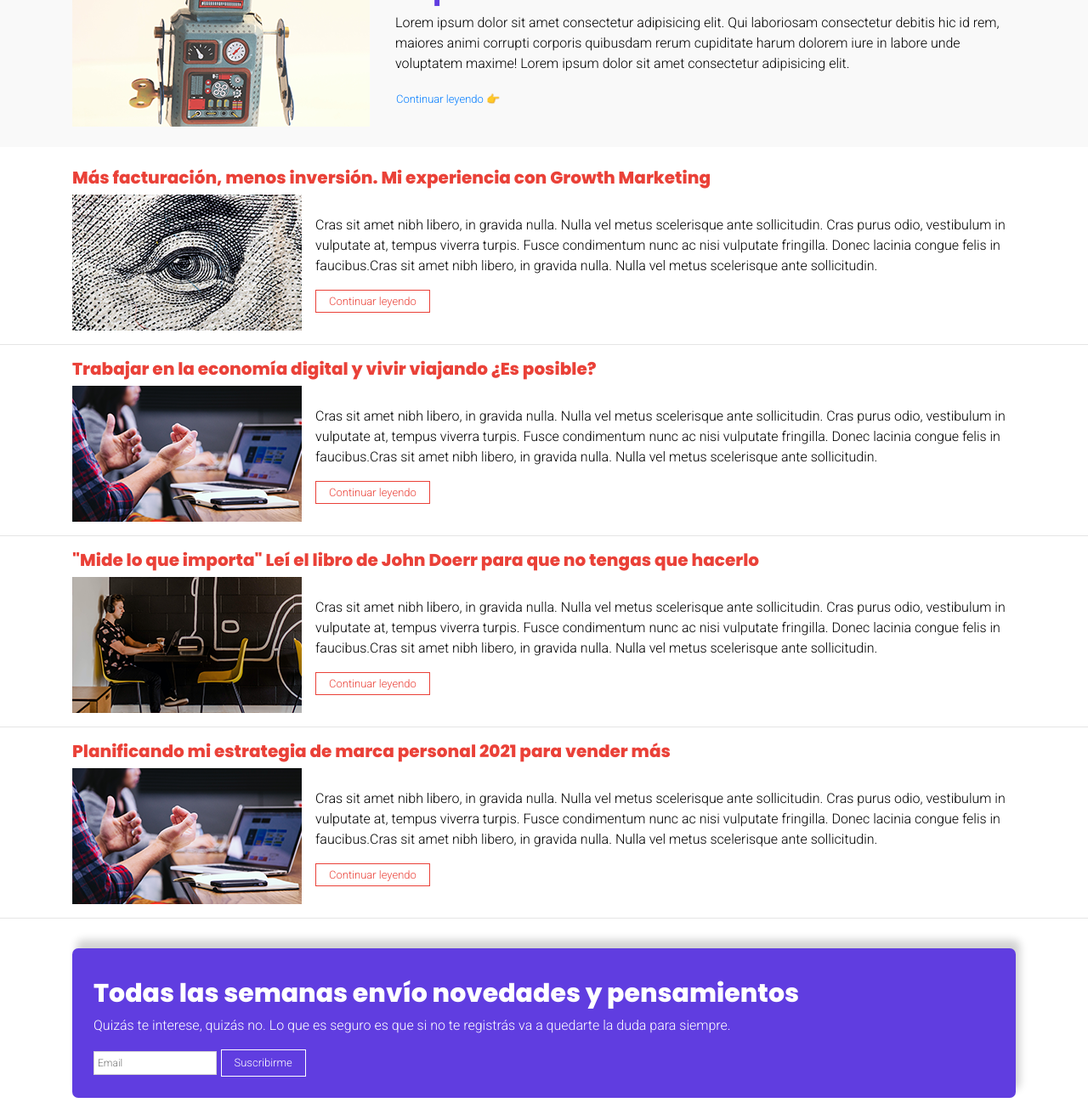
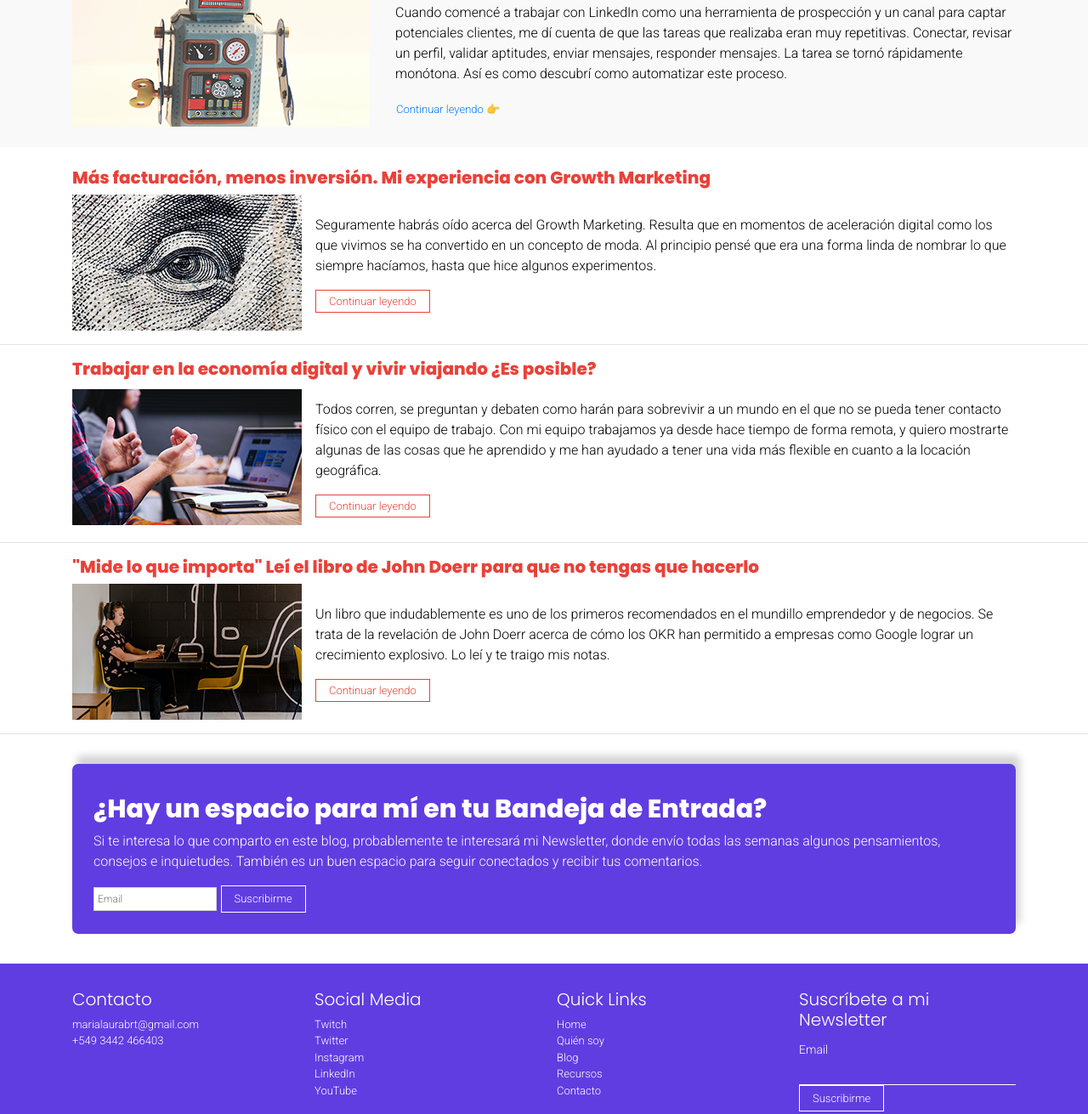
Before and after one commit to marialaurabrt/mlaubarreto, a plain HTML site: page blog.html in a window 1280 px wide. Shown: the part 206-1517 px from the top of the page at 85% size. Drawn offline with nearby package versions, Linux system fonts and the light colour scheme.

Commit message:
modificaciones en los textos de Blog y Recursos

```diff
--- a/blog.html
+++ b/blog.html
@@ -62,7 +62,7 @@
                             <p>DESTACADO</p>
                         </div>
                         <h1>LinkedIn 101: Cómo automaticé mi generación de potenciales clientes desde cero</h2>
-                        <p class="parrafoFondoClaro">Lorem ipsum dolor sit amet consectetur adipisicing elit. Qui laboriosam consectetur debitis hic id rem, maiores animi corrupti corporis quibusdam rerum cupiditate harum dolorem iure in labore unde voluptatem maxime! Lorem ipsum dolor sit amet consectetur adipisicing elit.</p>
+                        <p class="parrafoFondoClaro">Cuando comencé a trabajar con LinkedIn como una herramienta de prospección y un canal para captar potenciales clientes, me dí cuenta de que las tareas que realizaba eran muy repetitivas. Conectar, revisar un perfil, validar aptitudes, enviar mensajes, responder mensajes. La tarea se tornó rápidamente monótona. Así es como descubrí como automatizar este proceso.</p>
                         <p><a class="bodyButton" href="#" role="button">Continuar leyendo 👉</a></p>
                     </div>
                 </div>
@@ -83,7 +83,7 @@
                 <img src="assets/thumb1.png" class="align-self-center mr-3" alt="Dinero">
 
                 <div class="media-body my-3">
-                    <p class="parrafoFondoClaro">Cras sit amet nibh libero, in gravida nulla. Nulla vel metus scelerisque ante sollicitudin. Cras purus odio, vestibulum in vulputate at, tempus viverra turpis. Fusce condimentum nunc ac nisi vulputate fringilla. Donec lacinia congue felis in faucibus.Cras sit amet nibh libero, in gravida nulla. Nulla vel metus scelerisque ante sollicitudin. </p>
+                    <p class="parrafoFondoClaro">Seguramente habrás oído acerca del Growth Marketing. Resulta que en momentos de aceleración digital como los que vivimos se ha convertido en un concepto de moda. Al principio pensé que era una forma linda de nombrar lo que siempre hacíamos, hasta que hice algunos experimentos. </p>
 
                     <span class="buttonLight">Continuar leyendo</span>
                 </div>
@@ -101,8 +101,7 @@
                 <img src="assets/thumb2.png" class="align-self-center mr-3" alt="Trabajar viajando">
 
                 <div class="media-body my-3">
-                    <p class="parrafoFondoClaro">Cras sit amet nibh libero, in gravida nulla. Nulla vel metus scelerisque ante sollicitudin. Cras purus odio, vestibulum in vulputate at, tempus viverra turpis. Fusce condimentum nunc ac nisi vulputate fringilla. Donec lacinia congue felis in faucibus.Cras sit amet nibh libero, in gravida nulla. Nulla vel metus scelerisque ante sollicitudin. </p>
-
+                    <p class="parrafoFondoClaro">Todos corren, se preguntan y debaten como harán para sobrevivir a un mundo en el que no se pueda tener contacto físico con el equipo de trabajo. Con mi equipo trabajamos ya desde hace tiempo de forma remota, y quiero mostrarte algunas de las cosas que he aprendido y me han ayudado a tener una vida más flexible en cuanto a la locación geográfica. </p>
                     <span class="buttonLight">Continuar leyendo</span>
                 </div>
             </div>
@@ -119,7 +118,7 @@
                 <img src="assets/thumb3.png" class="align-self-center mr-3" alt="Mide lo que importa">
 
                 <div class="media-body my-3">
-                    <p class="parrafoFondoClaro">Cras sit amet nibh libero, in gravida nulla. Nulla vel metus scelerisque ante sollicitudin. Cras purus odio, vestibulum in vulputate at, tempus viverra turpis. Fusce condimentum nunc ac nisi vulputate fringilla. Donec lacinia congue felis in faucibus.Cras sit amet nibh libero, in gravida nulla. Nulla vel metus scelerisque ante sollicitudin. </p>
+                    <p class="parrafoFondoClaro">Un libro que indudablemente es uno de los primeros recomendados en el mundillo emprendedor y de negocios. Se trata de la revelación de John Doerr acerca de cómo los OKR han permitido a empresas como Google lograr un crecimiento explosivo. Lo leí y te traigo mis notas.</p>
 
                     <span class="buttonLight">Continuar leyendo</span>
                 </div>
@@ -127,25 +126,6 @@
         </div>
 
         <hr>
-
-        <div class="container">
-            <h2>
-                <a href="">Planificando mi estrategia de marca personal 2021 para vender más</a>
-            </h2>
-
-            <div class="media">
-                <img src="assets/thumb4.png" class="align-self-center mr-3" alt="Marca personal">
-
-                <div class="media-body my-3">
-                    <p class="parrafoFondoClaro">Cras sit amet nibh libero, in gravida nulla. Nulla vel metus scelerisque ante sollicitudin. Cras purus odio, vestibulum in vulputate at, tempus viverra turpis. Fusce condimentum nunc ac nisi vulputate fringilla. Donec lacinia congue felis in faucibus.Cras sit amet nibh libero, in gravida nulla. Nulla vel metus scelerisque ante sollicitudin. </p>
-
-                    <span class="buttonLight">Continuar leyendo</span>
-                </div>
-            </div>
-        </div>
-
-        <hr>
-
     </section>
 
     <!-- DESTACADO NEWSLETTER -->
@@ -154,8 +134,8 @@
         <div class="container">
             <div class="backroundForm">
                 <div>
-                    <h3 class="tituloFondoOscuro">Todas las semanas envío novedades y pensamientos</h3>
-                    <p class="parrafoFondoOscuro">Quizás te interese, quizás no. Lo que es seguro es que si no te registrás va a quedarte la duda para siempre.</p>
+                    <h3 class="tituloFondoOscuro">¿Hay un espacio para mí en tu Bandeja de Entrada?</h3>
+                    <p class="parrafoFondoOscuro">Si te interesa lo que comparto en este blog, probablemente te interesará mi Newsletter, donde envío todas las semanas algunos pensamientos, consejos e inquietudes. También es un buen espacio para seguir conectados y recibir tus comentarios.</p>
                 </div>
 
                 <form action="">
```
Also changed, not shown: recursos.html (+8 -8 lines).
